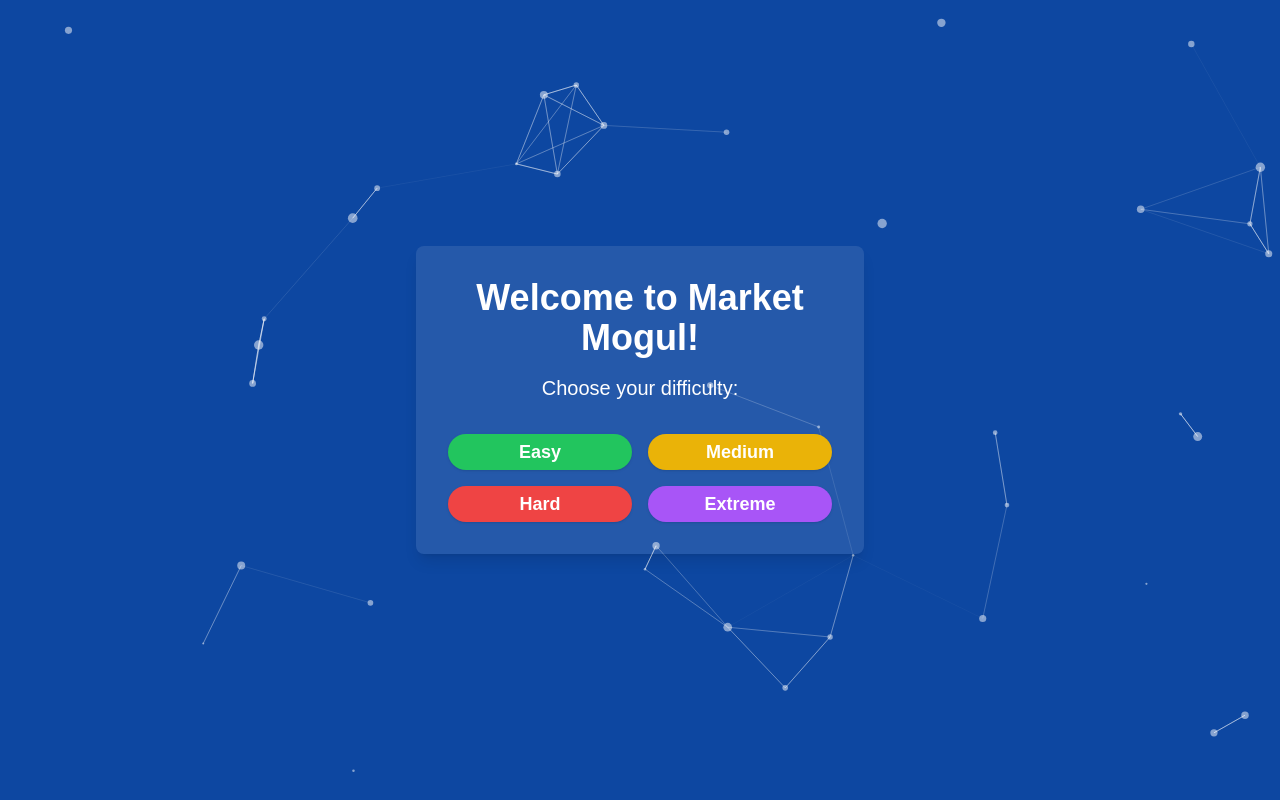
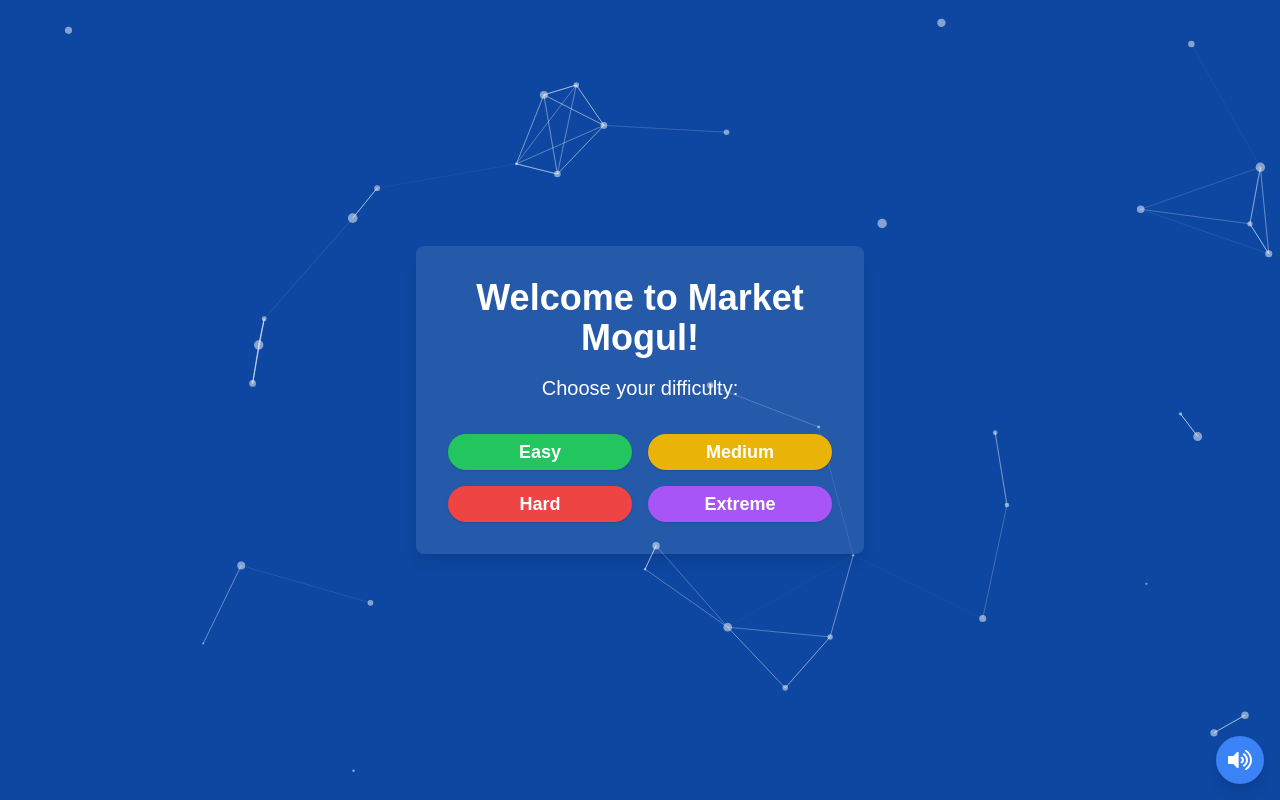
Before and after one commit to gigglestick90/market-mogul-game, a Next.js app: page / in a window 1280 px wide. Built offline with nearby package versions, Linux system fonts and the light colour scheme.

Commit message:
Adds Mute Button and Music on Welcome Screen

```diff
--- /dev/null
+++ b/components/mute-button.tsx
@@ -0,0 +1,19 @@
+import { FaVolumeUp, FaVolumeMute } from 'react-icons/fa';
+
+interface MuteButtonProps {
+  isMuted: boolean;
+  onClick: () => void;
+}
+
+function MuteButton({ isMuted, onClick }: MuteButtonProps) {
+  return (
+    <button
+      onClick={onClick}
+      className="fixed bottom-4 right-4 w-12 h-12 bg-blue-500 rounded-full flex items-center justify-center text-white shadow-lg hover:bg-blue-600 transition-colors duration-200"
+    >
+      {isMuted ? <FaVolumeMute size={24} /> : <FaVolumeUp size={24} />}
+    </button>
+  );
+}
+
+export default MuteButton;
--- a/components/welcome-screen.tsx
+++ b/components/welcome-screen.tsx
@@ -1,6 +1,8 @@
 import React from 'react';
 import { Button } from './ui/button';
 import { AnimatedBackground } from './animated-background';
+import { useState, useEffect, useRef } from 'react';
+import MuteButton from './mute-button'; // We'll create this component next
 
 interface DifficultyOption {
   label: string;
@@ -20,6 +22,33 @@ interface WelcomeScreenProps {
 }
 
 export const WelcomeScreen: React.FC<WelcomeScreenProps> = ({ onStart }) => {
+  const [isMuted, setIsMuted] = useState(false);
+  const audioRef = useRef<HTMLAudioElement | null>(null);
+
+  useEffect(() => {
+    audioRef.current = new Audio('/music/Stock-Market-Rap.mp3');
+    audioRef.current.loop = true;
+    audioRef.current.volume = 0.5; // Set volume to 50%
+    audioRef.current.play().catch(error => {
+      console.error('Audio playback failed:', error);
+      setIsMuted(true); // Ensure muted state if autoplay fails
+    });
+  }, []);
+
+  const toggleAudio = () => {
+    if (audioRef.current) {
+      if (audioRef.current.paused) {
+        audioRef.current.play().catch(error => {
+          console.error('Audio playback failed:', error);
+          // Optionally show a message to the user about enabling audio
+        });
+      } else {
+        audioRef.current.pause();
+      }
+      setIsMuted(!isMuted);
+    }
+  };
+
   return (
     <div className="fixed inset-0 flex items-center justify-center">
       <AnimatedBackground />
@@ -38,6 +67,7 @@ export const WelcomeScreen: React.FC<WelcomeScreenProps> = ({ onStart }) => {
           ))}
         </div>
       </div>
+      <MuteButton isMuted={isMuted} onClick={toggleAudio} />
     </div>
   );
 };
--- a/next.config.mjs
+++ b/next.config.mjs
@@ -1,6 +1,16 @@
 /** @type {import('next').NextConfig} */
 const nextConfig = {
   output: 'standalone',
+  webpack(config) {
+    config.module.rules.push({
+      test: /\.(ogg|mp3|wav|mpe?g)$/i,
+      type: 'asset/resource',
+      generator: {
+        filename: 'static/media/[name].[hash][ext]'
+      }
+    });
+    return config;
+  }
 };
 
 export default nextConfig;
--- a/package.json
+++ b/package.json
@@ -33,6 +33,7 @@
     "next": "^14.2.11",
     "react": "^18.3.1",
     "react-dom": "^18.3.1",
+    "react-icons": "^5.3.0",
     "tailwind-merge": "^2.5.2",
     "tailwindcss-animate": "^1.0.7"
   },
```
Also changed, not shown: 2 other files (tests, documents, lock files or other folders).
